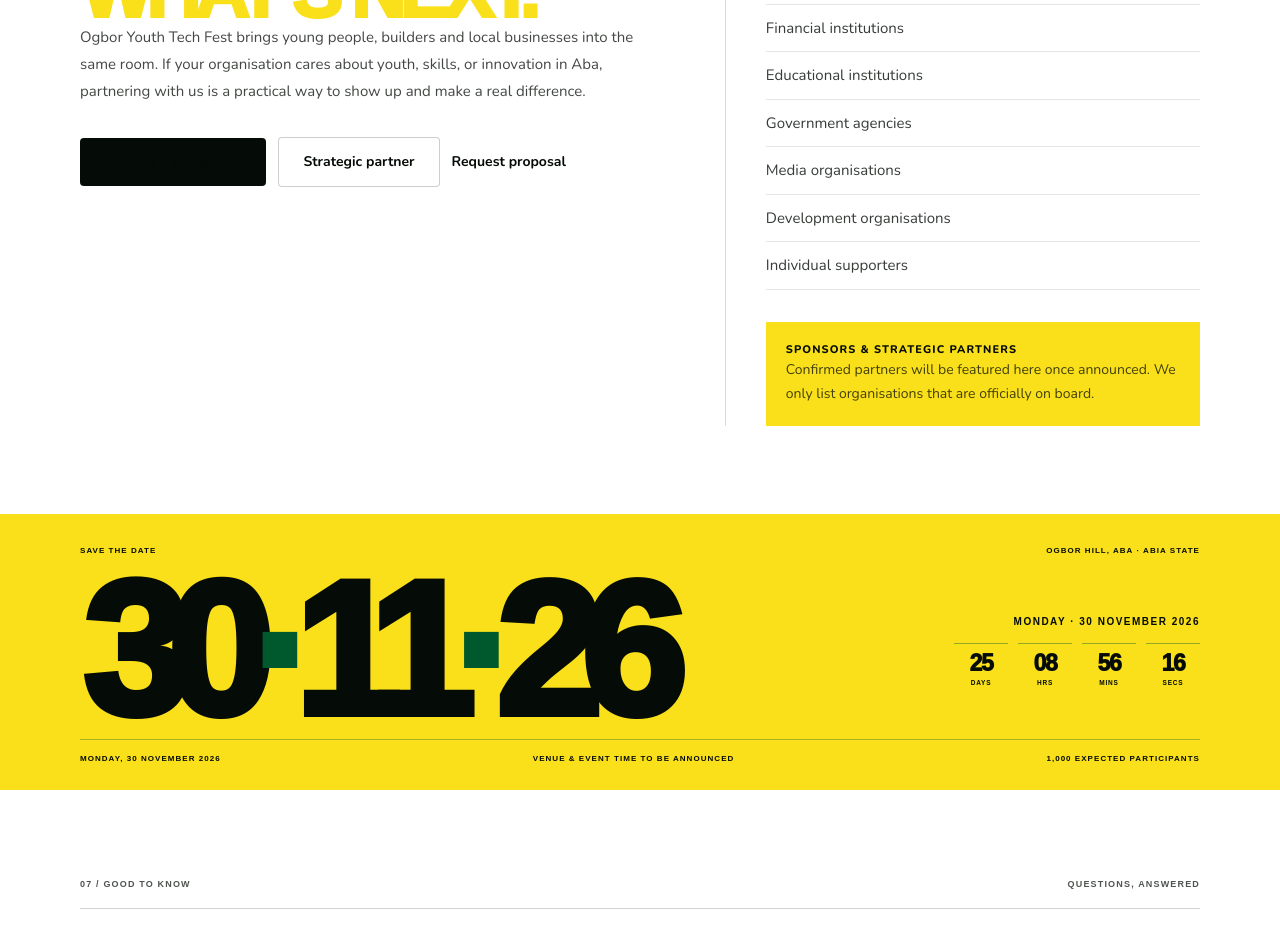
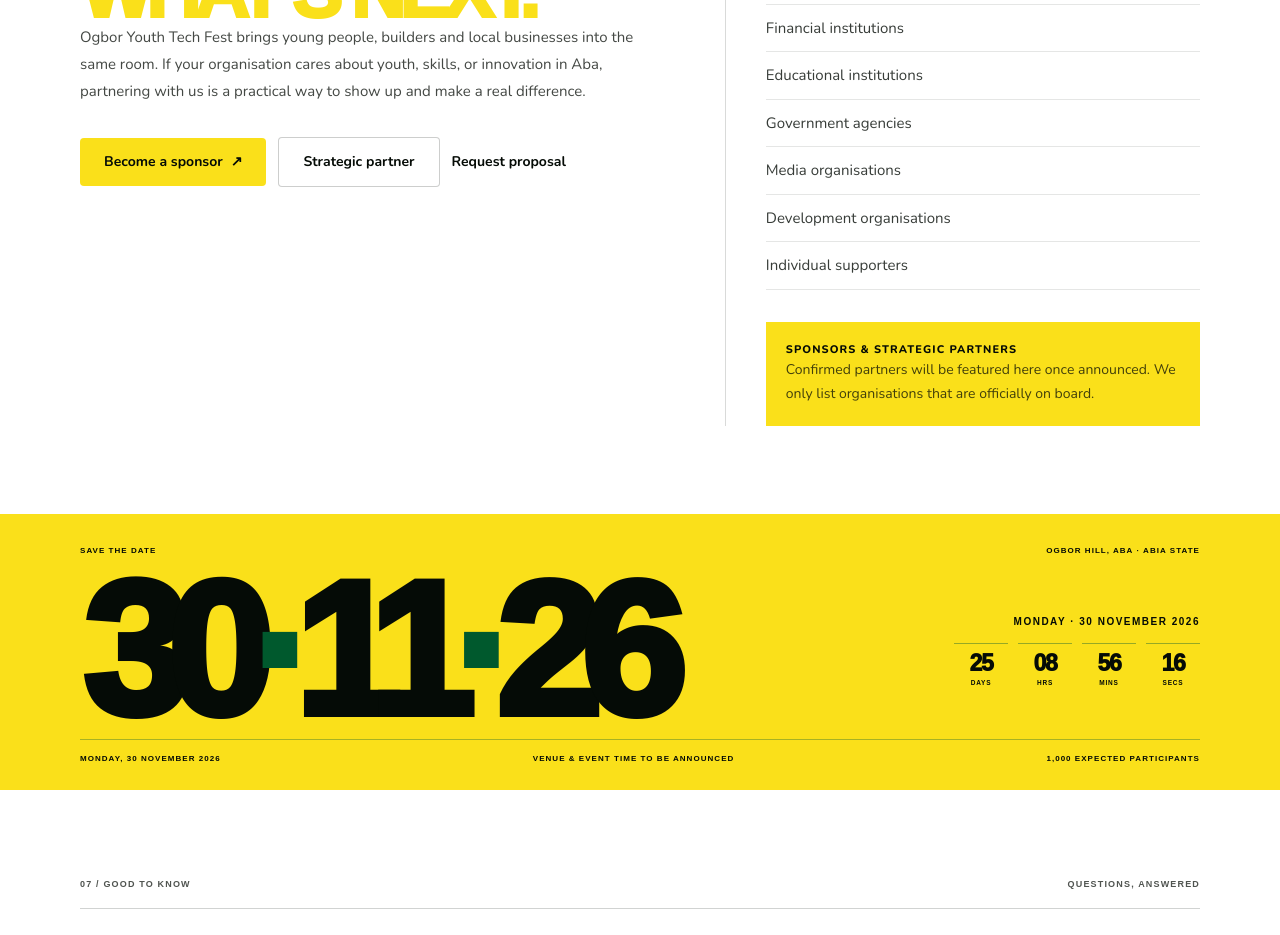
Before and after one commit to boyalonetechs/ogbor_youth_techfest, a Next.js app: page / in a window 1280 px wide. Shown: the part 4820-5755 px from the top of the page. Built offline with nearby package versions, Linux system fonts and the light colour scheme; a web font is replaced by a local one.

Commit message:
Update sponsor button styles for better visibility and consistency

```diff
--- a/src/components/Partners.tsx
+++ b/src/components/Partners.tsx
@@ -68,7 +68,7 @@ export default function Partners() {
               <div className="mt-8 flex flex-wrap gap-4">
                 <a
                   href="mailto:ogboryouthtechfest@gmail.com?subject=Become%20a%20Sponsor"
-                  className="px-5 py-2.5 bg-[#171912] text-white text-xs font-extrabold uppercase tracking-[0.06em] rounded-full hover:bg-[#46483d] transition-colors"
+                  className="px-5 py-2.5 bg-[] text-white text-xs font-extrabold uppercase tracking-[0.06em] rounded-full hover:bg-[#46483d] transition-colors"
                 >
                   Become a Sponsor
                 </a>
--- a/src/components/landing/Partners.tsx
+++ b/src/components/landing/Partners.tsx
@@ -49,10 +49,13 @@ export default function Partners() {
 
           <div className="mt-8 flex flex-wrap items-center gap-3">
             <a
-              className="inline-flex items-center justify-center rounded-sm bg-[#050B06] px-6 py-3.5 font-rounded text-sm font-bold text-[var(--hero-yellow,#FAE01A)] transition-colors hover:bg-[#1a2116]"
+              className="inline-flex items-center justify-center rounded-sm bg-[#FAE01A] px-6 py-3.5 font-rounded text-sm font-bold text-white transition-colors hover:text-white"
               href={sponsorMail}
             >
-              Become a sponsor <span aria-hidden="true" className="ml-2">↗</span>
+              Become a sponsor{" "}
+              <span aria-hidden="true" className="ml-2">
+                ↗
+              </span>
             </a>
             <a
               className="inline-flex items-center justify-center rounded-sm border border-[#050B06]/20 bg-white px-6 py-3.5 font-rounded text-sm font-bold text-[#050B06] transition-colors hover:border-[var(--hero-green,#00592D)] hover:text-[var(--hero-green,#00592D)]"
```
